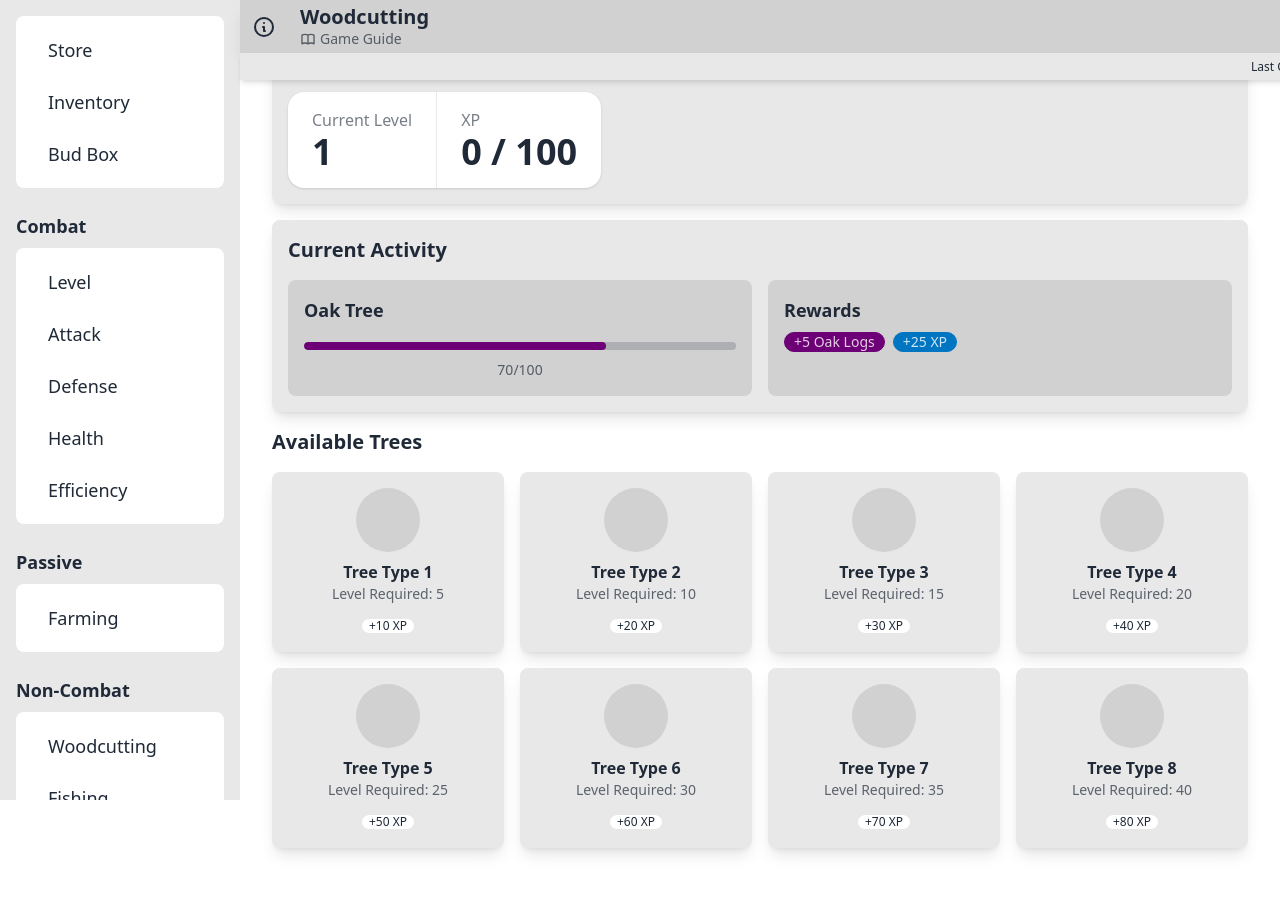
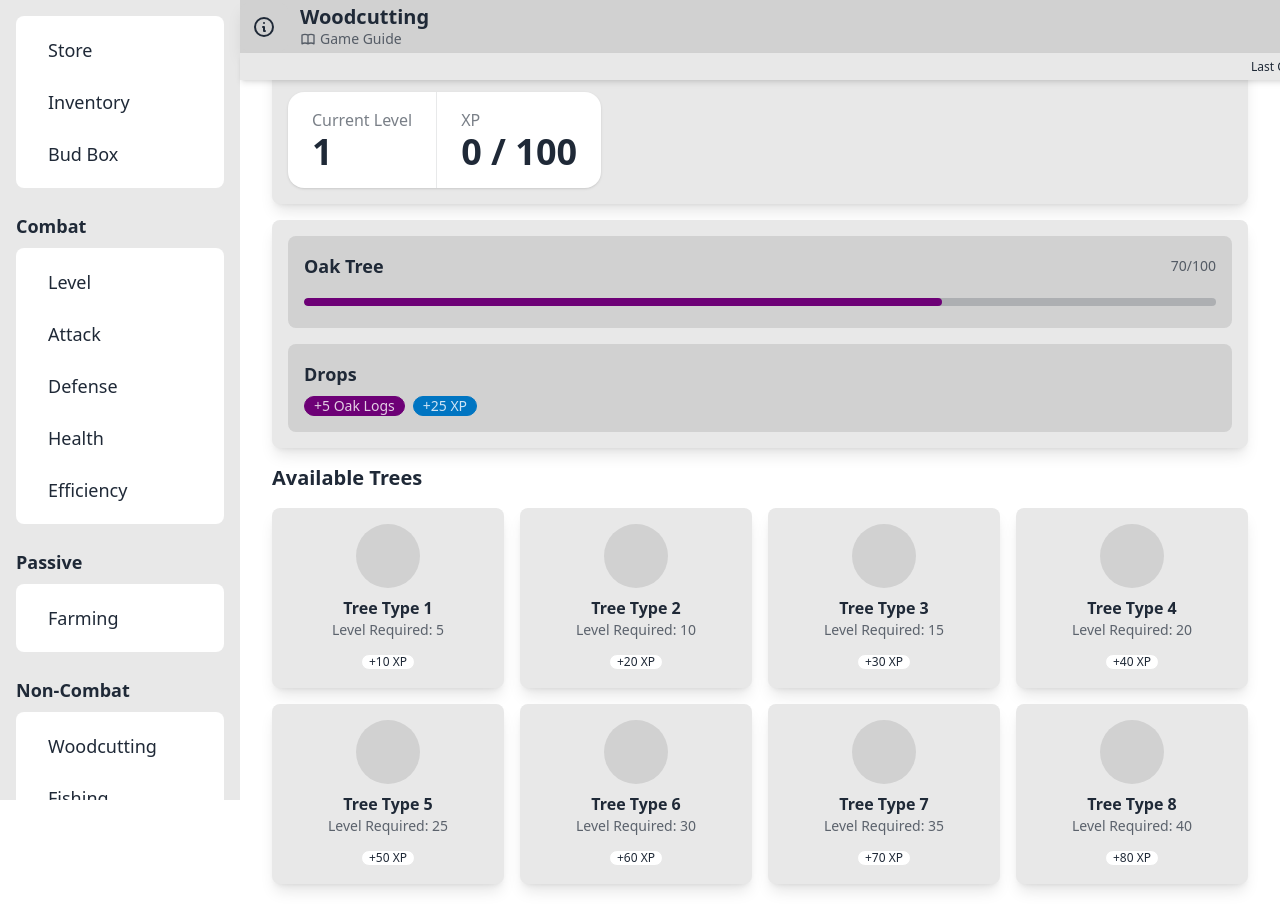
Before and after one commit to silveralcid/idle-buds, a React (Vite) app in the folder idle-buds/: page / in a window 1280 px wide. Before the commit the page ends 880 px from the top, so only its background shows below. Built offline with nearby package versions, Linux system fonts and the light colour scheme.

Commit message:
feat: change gathering session progress to flex rows

```diff
--- a/idle-buds/src/components/Activities/Gathering/GatheringSessionProgress.tsx
+++ b/idle-buds/src/components/Activities/Gathering/GatheringSessionProgress.tsx
@@ -23,27 +23,28 @@ const GatheringSessionProgress: FC<GatheringSessionProgressProps> = ({
 }) => {
     return (
         <div className="w-full bg-base-200 rounded-lg p-4 shadow-lg">
-            <h2 className="text-xl font-bold mb-4">Current Activity</h2>
-            <div className="flex flex-col md:flex-row gap-4">
-                {/* Active Gathering Info */}
-                <div className="flex-1 bg-base-300 rounded-lg p-4">
+
+            {/* Active Gathering Info Row */}
+            <div className="w-full bg-base-300 rounded-lg p-4 mb-4">
+                <div className="flex justify-between items-center mb-2">
                     <h3 className="text-lg font-semibold">{targetName}</h3>
-                    <div className="progress-bar mt-2">
+                    <span className="text-sm text-base-content/70">
+                        {progress}/{maxProgress}
+                    </span>
+                </div>
+                <div className="progress-bar">
                     <progress
                         className="progress progress-primary w-full"
                         value={progress}
                         max={maxProgress}
                     ></progress>
                 </div>
-                    <div className="text-sm text-base-content/70 mt-1 text-center">
-                        {progress}/{maxProgress}
-                    </div>
             </div>
 
-                {/* Current Rewards */}
-                <div className="flex-1 bg-base-300 rounded-lg p-4">
-                    <h3 className="text-lg font-semibold">Rewards</h3>
-                    <div className="flex flex-wrap gap-2 mt-2">
+            {/* Drops Row */}
+            <div className="w-full bg-base-300 rounded-lg p-4">
+                <h3 className="text-lg font-semibold mb-2">Drops</h3>
+                <div className="flex flex-wrap gap-2">
                     {rewards.map((reward, index) => (
                         <div
                             key={index}
@@ -59,7 +60,6 @@ const GatheringSessionProgress: FC<GatheringSessionProgressProps> = ({
                 </div>
             </div>
         </div>
-        </div>
     );
 };
 
```
Lines whose indentation alone changed are shown as unchanged.
